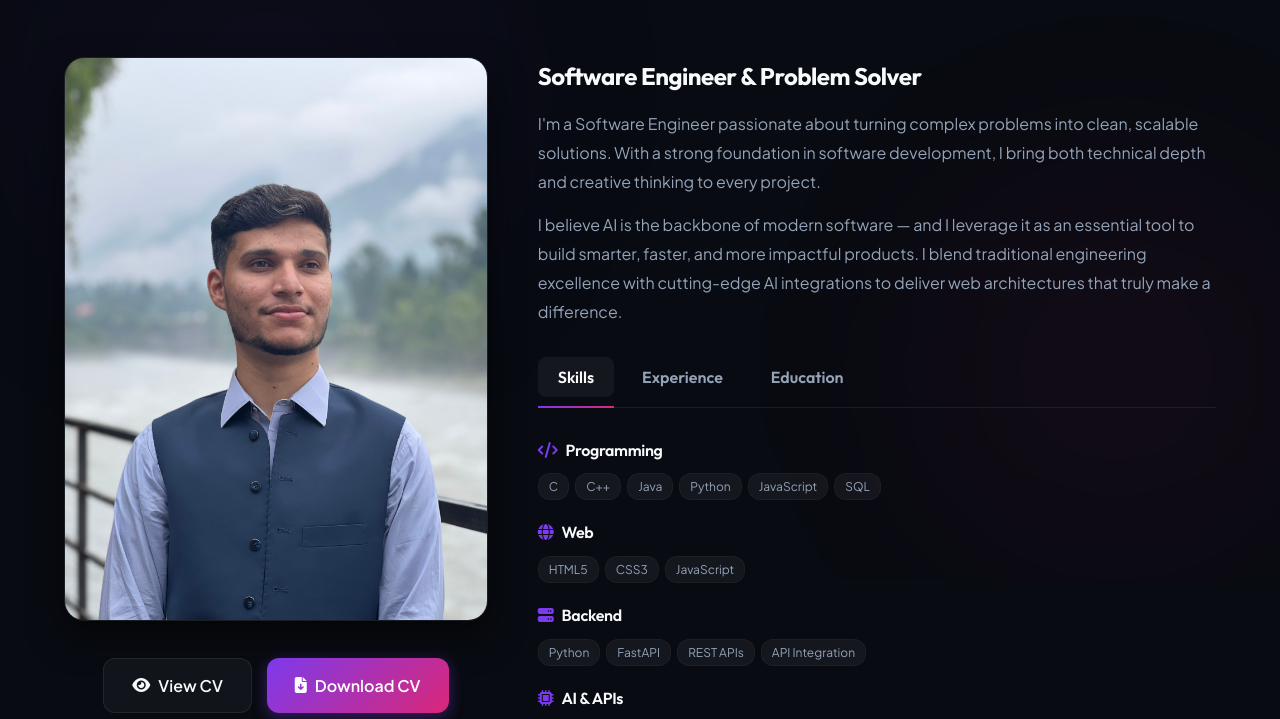
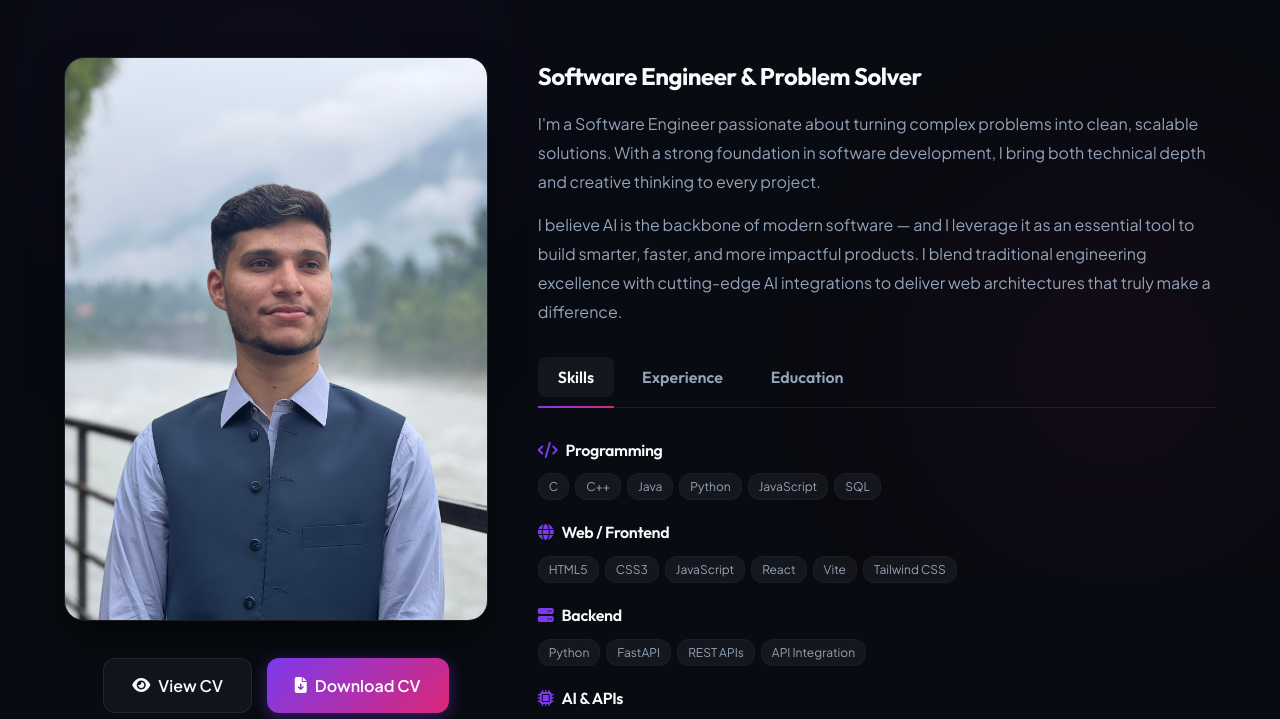
Before and after one commit to Hassan-khan-5535/my-portfolio, a plain HTML site: page about.html in a window 1280 px wide. Shown: the part 221-940 px from the top of the page. Drawn offline with Linux system fonts and the light colour scheme.

Commit message:
feat: expand Web/Frontend skills and update Currently Learning

```diff
--- a/about.html
+++ b/about.html
@@ -107,11 +107,14 @@
                             </div>
 
                             <div class="skill-category">
-                                <h4 style="color: var(--text-main); font-size: 16px; margin-bottom: 10px; font-weight: 600;"><i class="fa-solid fa-globe" style="color: var(--accent-color-1); margin-right: 8px;"></i>Web</h4>
+                                <h4 style="color: var(--text-main); font-size: 16px; margin-bottom: 10px; font-weight: 600;"><i class="fa-solid fa-globe" style="color: var(--accent-color-1); margin-right: 8px;"></i>Web / Frontend</h4>
                                 <div class="tech-tags">
                                     <span class="tag">HTML5</span>
                                     <span class="tag">CSS3</span>
                                     <span class="tag">JavaScript</span>
+                                    <span class="tag">React</span>
+                                    <span class="tag">Vite</span>
+                                    <span class="tag">Tailwind CSS</span>
                                 </div>
                             </div>
 
@@ -168,7 +171,6 @@
                             <div class="skill-category">
                                 <h4 style="color: var(--text-main); font-size: 16px; margin-bottom: 10px; font-weight: 600;"><i class="fa-solid fa-rocket" style="color: var(--accent-color-1); margin-right: 8px;"></i>Currently Learning</h4>
                                 <div class="tech-tags">
-                                    <span class="tag">React</span>
                                     <span class="tag">Node.js</span>
                                     <span class="tag">Express.js</span>
                                     <span class="tag">MongoDB</span>
```
